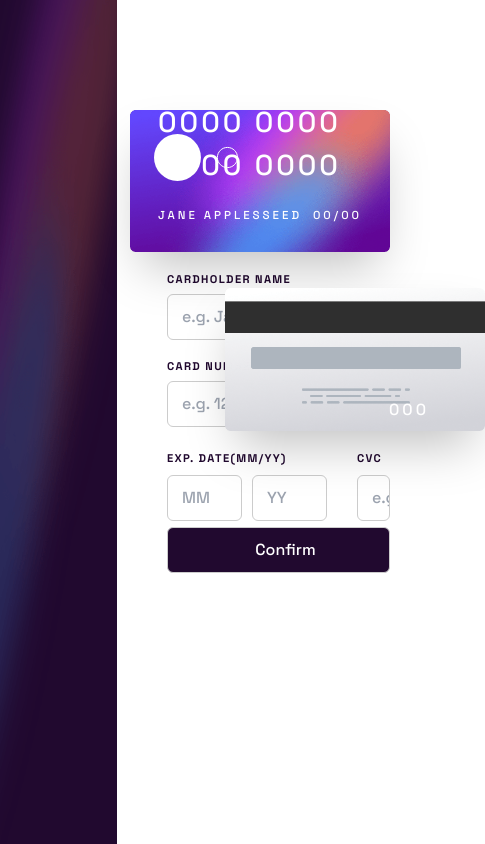
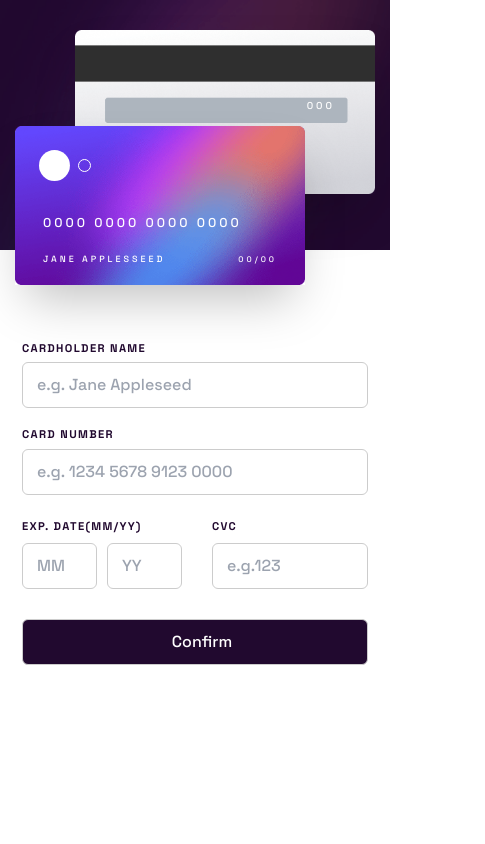
Before and after one commit to BashS117/interactive-card-form, a React (Vite) app: page / in a window 390 px wide. Shown: the whole page, 485 px wide, since content can reach past the window. Built offline with nearby package versions, Linux system fonts and the light colour scheme.

Commit message:
add responsive design for 375px

```diff
--- a/src/App.jsx
+++ b/src/App.jsx
@@ -2,7 +2,7 @@ import bgDesktop from './assets/bg-main-desktop.png'
 import FormCard from './components/FormCard';
 import BgCards from './components/BgCards';
 import { useForm } from 'react-hook-form';
-
+import bgMainMobile from './assets/bg-main-mobile.png'
 
 import './App.css'
 import React from 'react';
@@ -16,10 +16,10 @@ function App() {
 
 
   return (
-    <div className='flex'>
+    <div className='flex sm:flex-col'>
       <figure>
-      <img className='h-[100vh] w-[470px]' src={bgDesktop} alt="" />
-
+      <img className='h-[100vh] w-[470px] sm:hidden' src={bgDesktop} alt="bgDesktop" />
+      <img className='sm:flex sm:w-full hidden' src={bgMainMobile} alt='bgMobile'/>
       </figure>
       <BgCards
                watch={watch}
--- a/src/components/BgCards/index.jsx
+++ b/src/components/BgCards/index.jsx
@@ -14,17 +14,22 @@ function BgCards({watch})  {
 
 
   return (
-        <div className='absolute top-[13%] left-[130px] flex flex-col gap-9 tracking-[3px] text-white'>
-            <figure className='relative shadow-2xl rounded-lg'>
-            <svg className='absolute top-6 left-6' width="84" height="47" fill="none" xmlns="http://www.w3.org/2000/svg"><ellipse cx="23.478" cy="23.5" rx="23.478" ry="23.5" fill="#fff"/><path d="M83.5 23.5c0 5.565-4.507 10.075-10.065 10.075-5.559 0-10.065-4.51-10.065-10.075 0-5.565 4.506-10.075 10.065-10.075 5.558 0 10.065 4.51 10.065 10.075Z" stroke="#fff"/></svg>
-                <img className='' src={bgCardFront} alt="" />
-                <div className=' absolute bottom-0  w-[100%] text-left p-7'>
-                    <p className='text-[1.8rem] mb-5'>
+        <div className='absolute  sm:flex-col-reverse top-[13%] left-[130px] sm:left-[0px] sm:px-[15px] sm:top-[30px]  sm:z-[1] flex flex-col gap-9 tracking-[3px] text-white'>
+            <figure className='relative sm:top-[-104px] sm:z-10 rounded-lg sm:pr-[70px]'>
+            <svg className='absolute top-6 left-6 sm:hidden' width="84" height="47" fill="none" xmlns="http://www.w3.org/2000/svg"><ellipse cx="23.478" cy="23.5" rx="23.478" ry="23.5" fill="#fff"/><path d="M83.5 23.5c0 5.565-4.507 10.075-10.065 10.075-5.559 0-10.065-4.51-10.065-10.075 0-5.565 4.506-10.075 10.065-10.075 5.558 0 10.065 4.51 10.065 10.075Z" stroke="#fff"/></svg>
+            <svg className='absolute top-6 left-6 sm:flex hidden' width="84" height="47" fill="none" xmlns="http://www.w3.org/2000/svg">
+  <ellipse cx="15.478" cy="15.5" rx="15.478" ry="15.5" fill="#fff"/>
+  {/* Mantén rx y ry iguales para hacer el círculo redondo */}
+  <ellipse cx="45.5" cy="15.5" rx="6" ry="6" stroke="#fff"/>
+</svg>
+                <img className='shadow-2xl' src={bgCardFront} alt="" />
+                <div className=' absolute sm:relative sm:bottom-[100px] sm:z-20 bottom-0  w-[100%] text-left p-7'>
+                    <p className='text-[1.8rem] sm:text-[0.8rem] mb-5'>
                     {watch('number')?formatCardNumber(watch('number')):'0000 0000 0000 0000'}
                         </p>
-                    <div className='flex justify-between text-[0.72rem]'>
-                        <p>  {watch('name')?watch('name'):'JANE APPLESSEED'}</p>
-                        <div className='flex'>
+                    <div className='flex justify-between text-[1rem]'>
+                        <p className='sm:text-[9px]'>  {watch('name')?watch('name'):'JANE APPLESSEED'}</p>
+                        <div className='flex sm:text-[8px]'>
                             <p>  {watch('month')?watch('month'):'00'}</p>/
                             <p>  {watch('year')?watch('year'):'00'}</p>
                         </div>
@@ -33,9 +38,9 @@ function BgCards({watch})  {
             </figure>
 
 
-            <figure className=' relative left-[95px] shadow-2xl rounded-lg'>
-                <img className='' src={bgCardBack} alt="" />
-                <p className='absolute top-[110px] right-14'>
+            <figure className=' relative left-[95px] sm:left-0  rounded-lg sm:pl-[60px]'>
+                <img className='shadow-2xl' src={bgCardBack} alt="" />
+                <p className='absolute  top-[110px] sm:top-[68px]  sm:right-10 right-14 sm:text-[10px]'>
                 {watch('cvc')?watch('cvc'):'000'}
                 </p>
             </figure>
--- a/src/components/FormCard/index.jsx
+++ b/src/components/FormCard/index.jsx
@@ -18,7 +18,7 @@ function FormCard  ({register,onSubmit, handleSubmit,errors, watch})  {
   }
 
   return (
-    <div className='pl-[50px] w-[70%] flex  justify-center items-center'>
+    <div className='pl-[50px] w-[70%] sm:w-full sm:px-[22px] sm:mb-[30px] sm:z-[2] flex  justify-center items-center sm:mt-[90px]'>
     <form  onSubmit={handleSubmit(handleFormSubmit)} className='w-[380px] flex flex-col text-start'>
       <label  >CARDHOLDER NAME</label>
       <input type="text" placeholder="e.g. Jane Appleseed" {...register("name", {required: true,validate: {
@@ -86,7 +86,7 @@ function FormCard  ({register,onSubmit, handleSubmit,errors, watch})  {
      </div>
 
       </div>
-      <input className='input-confirm bg-Very-dark-violet text-White font-700' type="submit" value="Confirm" />
+      <input className='input-confirm bg-Very-dark-violet text-White font-700 mt-[30px]' type="submit" value="Confirm" />
     </form>
 
           </div>
--- a/src/components/SubmittedThanks/index.jsx
+++ b/src/components/SubmittedThanks/index.jsx
@@ -1,11 +1,11 @@
 import React from 'react'
 
 const SubmittedThanks = () => {
-    return (<div  className='pl-[50px] pb-[30px] w-[70%] flex flex-col gap-4 justify-center items-center'>
+    return (<div  className='pl-[50px] pb-[30px] w-[70%] sm:w-full sm:pt-[80px] sm:px-[22px] flex flex-col gap-4 justify-center items-center'>
         <svg width="80" height="80" fill="none" xmlns="http://www.w3.org/2000/svg"><circle cx="40" cy="40" r="40" fill="url(#a)"/><path d="M28 39.92 36.08 48l16-16" stroke="#fff" stroke-width="3"/><defs><linearGradient id="a" x1="-23.014" y1="11.507" x2="0" y2="91.507" gradientUnits="userSpaceOnUse"><stop stop-color="#6348FE"/><stop offset="1" stop-color="#610595"/></linearGradient></defs></svg>
     <h1 className='mt-[25px] text-[30px] text-Very-dark-violet ' >THANK YOU!</h1>
-    <p className='text-Dark-grayish-violet'>We've added your card details</p>
-    <button className='bg-Very-dark-violet text-White font-700 w-[380px] mt-[25px]' >Continue</button>
+    <p className='text-Dark-grayish-violet font-bold'>We've added your card details</p>
+    <button className='bg-Very-dark-violet text-White font-700 w-[380px] sm:w-full mt-[25px] sm:h-[54px]' >Continue</button>
   </div>
   )
 }
--- a/tailwind.config.js
+++ b/tailwind.config.js
@@ -4,7 +4,22 @@ export default {
     "./index.html",
     "./src/**/*.{js,ts,jsx,tsx}",
   ],
-  theme: {
+  theme: { screens: {
+    'sm': {'min': '320px', 'max': '767px'},
+    // => @media (min-width: 640px and max-width: 767px) { ... }
+
+    'md': {'min': '768px', 'max': '1023px'},
+    // => @media (min-width: 768px and max-width: 1023px) { ... }
+
+    'lg': {'min': '1024px', 'max': '1279px'},
+    // => @media (min-width: 1024px and max-width: 1279px) { ... }
+
+    'xl': {'min': '1280px', 'max': '1535px'},
+    // => @media (min-width: 1280px and max-width: 1535px) { ... }
+
+    '2xl': {'min': '1536px'},
+    // => @media (min-width: 1536px) { ... }
+  },
     extend: {
       colors:{
 
```
Also changed, not shown: src/assets/bg-main-mobile.png (added).
